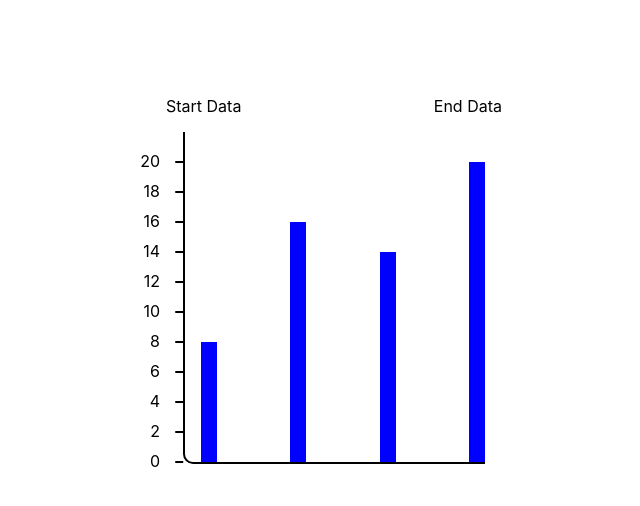
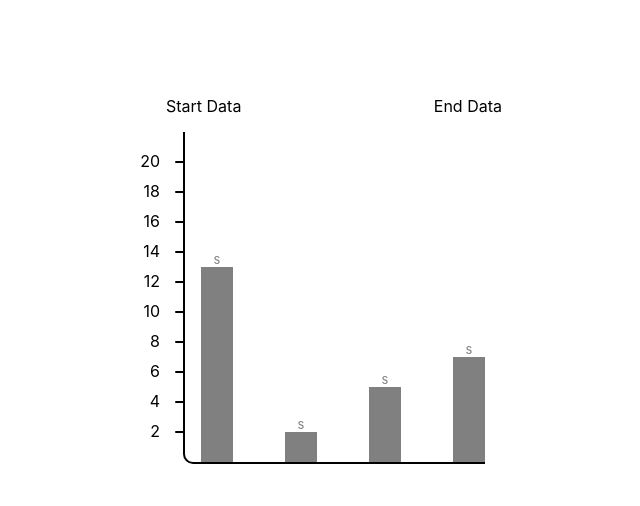
Before and after one commit to samyiskarous/react-responsive-native-chart, a React (Create React App) app: page / in a window 1280 px wide. Shown: the top 506 px of the page, without its empty margins (306-946 px from the left). Built offline with nearby package versions, Linux system fonts and the light colour scheme.

Commit message:
feat: Bars height is rendered properly with value on top. remaining: get the actual value to be displayed on top

```diff
--- a/src/components/charts-containers/ReviewsScoreToTime.js
+++ b/src/components/charts-containers/ReviewsScoreToTime.js
@@ -6,22 +6,6 @@ const ReviewsScoreToTime = () => {
     const [startDate, setStartData] = useState(new Date());
     const [endDate, setEndData] = useState(new Date());
     const [reviewsScoreToTimeBarData] = useState([]);
-
-    const ReviewScoreToTimeDiv = styled.div({
-        display: 'flex',
-        flexDirection: 'column',
-        justifyContent: 'space-between',
-        alignItems: 'center',
-        width: '100%'
-    });
-
-    const DatesRangeDiv = styled.div({
-        display: 'flex',
-        flexDirection: 'row',
-        justifyContent: 'space-between',
-
-        width: '30%'
-    });
 
     return (
         <ReviewScoreToTimeDiv>
@@ -38,19 +22,19 @@ const ReviewsScoreToTime = () => {
                 rawBarsData={[
                     {
                         x: 'Oct',
+                        y: 13
+                    },
+                    {
+                        x: 'Nov',
                         y: 2
                     },
                     {
-                        x: 'Nov',
+                        x: 'Dec',
                         y: 5
                     },
                     {
-                        x: 'Dec',
-                        y: 11
-                    },
-                    {
                         x: 'Jan',
-                        y: 17
+                        y: 7
                     },
                 ]}
                 size={300}
@@ -59,4 +43,23 @@ const ReviewsScoreToTime = () => {
     );
 }
 
+
+// START: Styled Components
+const ReviewScoreToTimeDiv = styled.div({
+    display: 'flex',
+    flexDirection: 'column',
+    justifyContent: 'space-between',
+    alignItems: 'center',
+    width: '100%'
+});
+
+const DatesRangeDiv = styled.div({
+    display: 'flex',
+    flexDirection: 'row',
+    justifyContent: 'space-between',
+
+    width: '30%'
+});
+// END: Styled Components
+
 export default ReviewsScoreToTime;
--- a/src/components/reusable/charts/BarChart/AxisY.js
+++ b/src/components/reusable/charts/BarChart/AxisY.js
@@ -5,6 +5,33 @@ const AxisY = (props) => {
 
     const {axisValues} = props;
 
+    return (
+        <AxisYContainer>
+            <ValuesList>
+                {axisValues.map((value, index) => {
+                    return (
+                        <ValuesListItem key={index}>
+                            <ListItemData>
+                                <ListItemValue>{value}</ListItemValue>
+                                <ListItemIndicator>-</ListItemIndicator>
+                            </ListItemData>
+                        </ValuesListItem>
+                    )
+
+                })}
+
+                    <ValuesListItem transparent>
+                        <ListItemData>
+                            <ListItemValue>0</ListItemValue>
+                            <ListItemIndicator>-</ListItemIndicator>
+                        </ListItemData>
+                    </ValuesListItem>
+            </ValuesList>
+        </AxisYContainer>
+    );
+}
+
+// START: Styled Components
 const AxisYContainer = styled.div({
     height: '100%',
     width: '30%',
@@ -42,31 +69,6 @@ const AxisY = (props) => {
     fontSize: '25px',
     paddingLeft: '15%'
 })
-
-    return (
-        <AxisYContainer>
-            <ValuesList>
-                {axisValues.map((value, index) => {
-                    return (
-                        <ValuesListItem key={index}>
-                            <ListItemData>
-                                <ListItemValue>{value}</ListItemValue>
-                                <ListItemIndicator>-</ListItemIndicator>
-                            </ListItemData>
-                        </ValuesListItem>
-                    )
-
-                })}
-
-                    <ValuesListItem>
-                        <ListItemData>
-                            <ListItemValue>0</ListItemValue>
-                            <ListItemIndicator>-</ListItemIndicator>
-                        </ListItemData>
-                    </ValuesListItem>
-            </ValuesList>
-        </AxisYContainer>
-    );
-}
+// END: Styled Components
 
 export default AxisY;
--- /dev/null
+++ b/src/components/reusable/charts/BarChart/DataBars.js
@@ -0,0 +1,67 @@
+import React from 'react';
+import styled from 'styled-components';
+
+const SPACE_FROM_Y_AXIS = '1rem';
+
+// This 91% is to make the top end of the bar matches with the highest
+// Y-axis value indicator
+// (It won't change as the values increase. Same percentage tested.)
+// So, this 91% the 100% container of the highest bar value
+const COMPENSATION_HEIGHT_PERCENTAGE = 91;
+
+const DataBars = (props) => {
+
+    const {barsHeightData} = props;
+    const {maxPercentageToPeak, barsHeight} = barsHeightData;
+    const highestBarPercentageToFullHeight = (maxPercentageToPeak / 10) * (COMPENSATION_HEIGHT_PERCENTAGE / 10);
+
+    return (
+        <DataBarsContainer highestBarPercentageToFullHeight={highestBarPercentageToFullHeight}>
+            {barsHeight.map((barHeight, index) => {
+                return (
+                    <DataBar key={index} height={barHeight}/>
+                );
+            })}
+        </DataBarsContainer>
+    );
+}
+
+
+// START: Styled Components
+const DataBarsContainer = styled.div({
+
+    display: 'flex',
+    justifyContent: 'space-between',
+    // To start the bars from the bottom
+    alignItems: 'flex-end',
+
+
+    height: props => props.highestBarPercentageToFullHeight
+                        ? `${props.highestBarPercentageToFullHeight}%` : '',
+    width: '100%',
+
+    position: 'absolute',
+    bottom: '0',
+});
+
+const DataBar = styled.div`
+    height: ${props => props.height ? `${props.height}%` : '100%'};
+    width: 2rem;
+    background-color: gray;
+    position: relative;
+
+    &:first-child {
+        margin-left: ${SPACE_FROM_Y_AXIS};
+    }
+
+    &::before {
+        content: 's';
+        position: relative;
+        bottom: 1.2rem;
+        font-size: 13px;
+        color: gray;
+    }
+`
+// END: Styled Components
+
+export default DataBars;
--- a/src/components/reusable/charts/BarChart/index.js
+++ b/src/components/reusable/charts/BarChart/index.js
@@ -2,9 +2,9 @@ import react from 'react';
 import PropTypes from 'prop-types'
 import styled from 'styled-components';
 import AxisY from './AxisY';
+import DataBars from './DataBars';
 
 const AXIS_VALUES_COUNT = 10;
-const SPACE_FROM_Y_AXIS = '1rem';
 
 const BarChart = (props) => {
     BarChart.propTypes = {
@@ -18,82 +18,72 @@ const BarChart = (props) => {
         })).isRequired,
         showYAxisValues: PropTypes.bool,
         size: PropTypes.number,
-
     }
 
     const {labels, rawBarsData, size, showYAxisValues = false} = props;
 
-    const axisRawValues = extractAxisRawData(rawBarsData, 'y');
+    const yAxisRawValues = extractAxisRawData(rawBarsData, 'y');
+    const maxPercentageToPeak = getPercentageOfHighestNumberToItsCeiledValue(yAxisRawValues)
 
-    const yAxisValues = computeAxisValuesFromRawAxisData(axisRawValues);
+    const yAxisValues = computeAxisValuesFromRawAxisData(yAxisRawValues);
 
     const xAxisValues = extractAxisRawData(rawBarsData, 'x');
 
+    const computedBarsHeight = computeBarsHeightFromRawValues(yAxisRawValues);
+
+    return (
+        <>
+            <BarChartContainerDiv size={size}>
+                <AxisY axisValues={yAxisValues}/>
+                <DataBars barsHeightData={{
+                    barsHeight: computedBarsHeight,
+                    maxPercentageToPeak: maxPercentageToPeak
+                }}/>
+                <AxisX/>
+            </BarChartContainerDiv>
+        </>
+    );
+}
+
+// START: Styled Components
 const BarChartContainerDiv = styled.div({
-        // maxHeight: '100%',
     height: `fit-content`,
-        width: `${size/16}rem`,
+    width: props => props.size ? `${props.size/16}rem` : '',
     borderLeft: `2px solid black`,
     borderBottom: `2px solid black`,
     borderBottomLeftRadius: 10,
     position: 'relative'
 });
 
-    const DataBarsContainer = styled.div({
-
-        display: 'flex',
-        justifyContent: 'space-between',
-        // To start the bars from the bottom
-        alignItems: 'flex-end',
-
-        height: '91%',
-        width: '100%',
-
-        position: 'absolute',
-        bottom: '0',
-    });
-
-    const DataBar = styled.div({
-        height: props => props.height ? `${props.height}%` : '100%',
-        width: '1rem',
-        backgroundColor: 'blue',
-        position: 'relative',
-
-        ":first-child":{
-            marginLeft: SPACE_FROM_Y_AXIS
-        }
-    })
-
 const AxisX = styled.div({
     width: '100%',
     height: '10%',
     backgroundColor: 'transparent',
 });
+// END: Styled Components
 
-    return (
-        <>
-            <BarChartContainerDiv>
-                <AxisY axisValues={yAxisValues}/>
-                <DataBarsContainer>
-                    <DataBar height={40}/>
-                    <DataBar height={80}/>
-                    <DataBar height={70}/>
-                    <DataBar height={100}/>
-                </DataBarsContainer>
-                <AxisX/>
-            </BarChartContainerDiv>
-        </>
-    );
+const computeBarsHeightFromRawValues = (barsRawValues) => {
+    const heighestBarValue = Math.max(...barsRawValues);
+
+    const computedBarsHeight = barsRawValues.map((barRawValue) => {
+        return (barRawValue / heighestBarValue) * 100;
+    })
+
+    return computedBarsHeight;
 }
 
-// Used to convert "numeric" random data (2-3-7-18-14) to Axis Values (5-10-15-20...etc)
-export const computeAxisValuesFromRawAxisData = (rawAxisData) => {
+const getPercentageOfHighestNumberToItsCeiledValue = (rawAxisData) => {
+    const heighestRawValue = Math.max(...rawAxisData);
+    const heighestRoundedValue = Math.ceil(heighestRawValue/10) * 10;
+
+    return (heighestRawValue / heighestRoundedValue) * 100;;
+}
+
+// Used to convert "numeric" random data (2-3-7-18-14) to Axis Values (5-10-15-20)
+const computeAxisValuesFromRawAxisData = (rawAxisData) => {
     let axisValues = [];
 
-    // Sort Desc
-    const sortedAxisRawValues = rawAxisData.sort((a,b) => b-a);
-
-    const roundedHighestValue = Math.ceil(sortedAxisRawValues[0] / 10) * 10;
+    const roundedHighestValue = Math.ceil(Math.max(...rawAxisData) / 10) * 10;
 
     const incrementBy = roundedHighestValue / AXIS_VALUES_COUNT;
 
@@ -103,6 +93,7 @@ export const computeAxisValuesFromRawAxisData = (rawAxisData) => {
         axisValues.push(axisValue);
     }
 
+    // reversed to show the Y-axis value in Asc order.
     return axisValues.reverse();
 }
 
```
Lines whose indentation alone changed are shown as unchanged.
